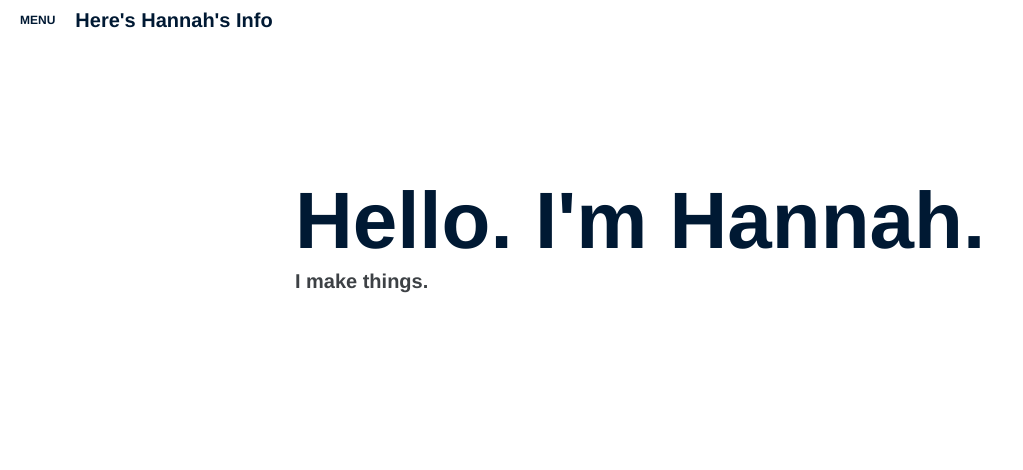
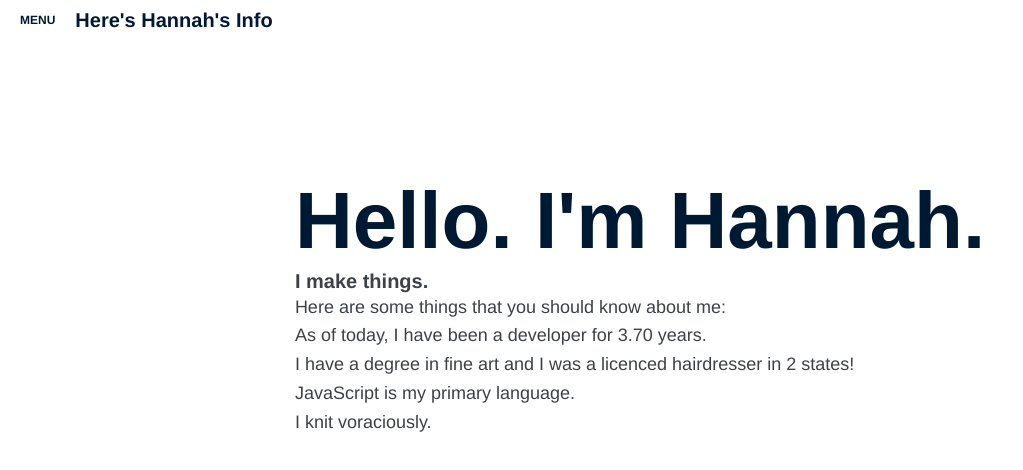
Before and after one commit to ninjaofawesome/hereshannahsinfo-react, a React (Create React App) app: page / in a window 1280 px wide. Shown: the top 470 px of the page, without its empty margins (0-1023 px from the left). Built offline with nearby package versions, Linux system fonts and the light colour scheme.

Commit message:
[WIP] creating intro component

```diff
--- a/src/pages/Index/Index.jsx
+++ b/src/pages/Index/Index.jsx
@@ -3,6 +3,33 @@ import Container from '../../components/Container/Container';
 import Title from '../../components/Title/Title';
 import List from '../../components/List/List';
 import styles from './Index.module.scss';
+
+const dateObj = () => {
+  const startDate = new Date('03/14/2015').getTime();
+  const today = new Date().getTime();
+  const numberOfDays = (today - startDate) / (1000 * 3600 * 24);
+  const totalTime = (numberOfDays / 365).toFixed(2);
+  return totalTime;
+};
+
+const data = [
+  {
+    id: 1,
+    copy: () => `As of today, I have been a developer for ${dateObj()} years.`,
+  },
+  {
+    id: 2,
+    copy: () => 'I have a degree in fine art and I was a licenced hairdresser in 2 states!',
+  },
+  {
+    id: 3,
+    copy: () => 'JavaScript is my primary language.',
+  },
+  {
+    id: 3,
+    copy: () => 'I knit voraciously.',
+  },
+];
 
 const Index = () => (
   <div className={styles.indexPage}>
@@ -17,7 +44,8 @@ const Index = () => (
           copy='I make things.'
           size='subtitle'
         />
-        <List />
+        <p> Here are some things that you should know about me:</p>
+        <List {...data} />
       </div>
     </Container>
   </div>
```
